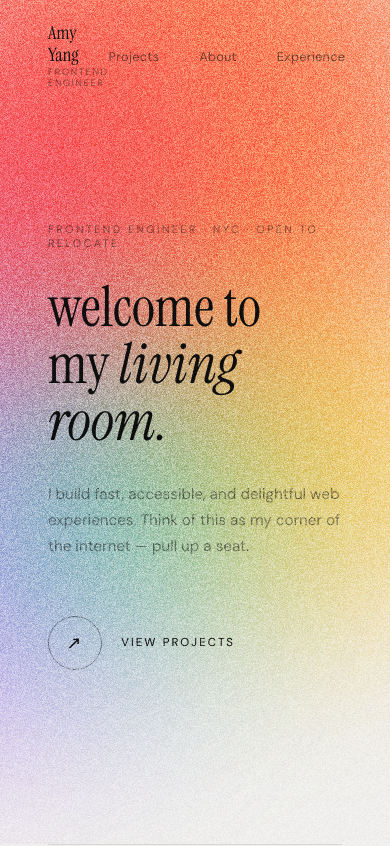
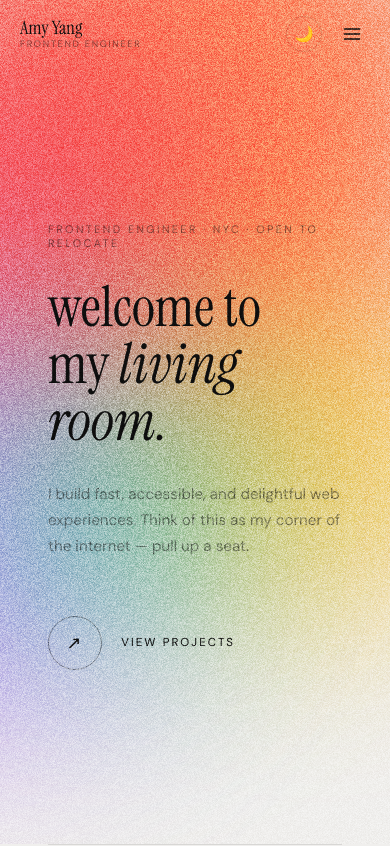
Before and after one commit to iamy8000/yating-portfolio, a React (Vite) app: page / in a window 390 px wide. Shown: the top 846 px of the page. Built offline with nearby package versions, Linux system fonts and the light colour scheme.

Commit message:
updated nav bar style

```diff
--- a/src/components/Nav.tsx
+++ b/src/components/Nav.tsx
@@ -1,14 +1,47 @@
+import { useState } from 'react'
 import { useTheme } from '../context/ThemeContext'
+
+const navItems = [
+  { label: 'Home', href: '/' },
+  { label: 'Projects', href: '/#projects' },
+  { label: 'About', href: '/#about' },
+  { label: 'Experience', href: '/#experience' },
+]
+
+function MenuIcon() {
+  return (
+    <svg width="20" height="20" viewBox="0 0 24 24" fill="none" stroke="currentColor" strokeWidth="2" strokeLinecap="round" strokeLinejoin="round" aria-hidden>
+      <line x1="3" y1="6" x2="21" y2="6" />
+      <line x1="3" y1="12" x2="21" y2="12" />
+      <line x1="3" y1="18" x2="21" y2="18" />
+    </svg>
+  )
+}
+
+function CloseIcon() {
+  return (
+    <svg width="24" height="24" viewBox="0 0 24 24" fill="none" stroke="currentColor" strokeWidth="2" strokeLinecap="round" strokeLinejoin="round" aria-hidden>
+      <line x1="18" y1="6" x2="6" y2="18" />
+      <line x1="6" y1="6" x2="18" y2="18" />
+    </svg>
+  )
+}
 
 export function Nav() {
   const { theme, toggleTheme } = useTheme()
+  const [mobileOpen, setMobileOpen] = useState(false)
+
+  const closeMobile = () => setMobileOpen(false)
 
   return (
-    <nav>
-      <div className="nav-logo">
+    <>
+      <nav className="nav-bar">
+        <a href="/" className="nav-logo" onClick={closeMobile}>
           Amy Yang
           <sub>Frontend Engineer</sub>
-      </div>
+        </a>
+
+        {/* Desktop: links + theme */}
         <ul className="nav-links">
           <li><a href="/#projects">Projects</a></li>
           <li><a href="/#about">About</a></li>
@@ -19,6 +52,60 @@ export function Nav() {
             </button>
           </li>
         </ul>
+
+        {/* Mobile: theme + hamburger */}
+        <div className="nav-mobile-actions">
+          <button type="button" className="lamp-btn" onClick={toggleTheme} aria-label="Toggle theme">
+            {theme === 'dark' ? '💡' : '🌙'}
+          </button>
+          <button
+            type="button"
+            className="nav-menu-btn"
+            onClick={() => setMobileOpen(!mobileOpen)}
+            aria-label={mobileOpen ? 'Close menu' : 'Open menu'}
+          >
+            {mobileOpen ? <CloseIcon /> : <MenuIcon />}
+          </button>
+        </div>
       </nav>
+
+      {/* Mobile full-screen overlay */}
+      <div
+        className={`nav-overlay ${mobileOpen ? 'nav-overlay-open' : ''}`}
+        aria-hidden={!mobileOpen}
+      >
+        <button
+          type="button"
+          className="nav-overlay-close"
+          onClick={closeMobile}
+          aria-label="Close menu"
+        >
+          <CloseIcon />
+        </button>
+        <div className="nav-overlay-content">
+          {navItems.map((item, i) => (
+            <a
+              key={item.href}
+              href={item.href}
+              className="nav-overlay-link"
+              onClick={closeMobile}
+              style={{ transitionDelay: `${0.1 + i * 0.06}s` }}
+            >
+              {item.label}
+            </a>
+          ))}
+          <a
+            href="/Resume_Yating_Amy_Yang.pdf"
+            target="_blank"
+            rel="noopener noreferrer"
+            className="nav-overlay-resume"
+            onClick={closeMobile}
+            style={{ transitionDelay: `${0.1 + navItems.length * 0.06}s` }}
+          >
+            Resume ↗
+          </a>
+        </div>
+      </div>
+    </>
   )
 }
--- a/src/index.css
+++ b/src/index.css
@@ -53,7 +53,7 @@ body {
 }
 
 /* ── NAV ── */
-nav {
+nav.nav-bar {
   position: fixed;
   top: 0; left: 0; right: 0;
   z-index: 200;
@@ -61,12 +61,14 @@ nav {
   justify-content: space-between;
   align-items: center;
   padding: 1.4rem 3rem;
+  transition: background 0.7s, color 0.7s;
 }
 
 .nav-logo {
   font-family: 'Instrument Serif', serif;
   font-size: 1.15rem;
   color: var(--text);
+  text-decoration: none;
   transition: color 0.7s;
   line-height: 1.2;
 }
@@ -99,6 +101,123 @@ nav {
 }
 
 .nav-links a:hover { opacity: 1; }
+
+.nav-mobile-actions {
+  display: none;
+  align-items: center;
+  gap: 0.75rem;
+}
+
+.nav-menu-btn {
+  background: none;
+  border: none;
+  padding: 0.5rem;
+  cursor: pointer;
+  color: var(--text);
+  display: flex;
+  align-items: center;
+  justify-content: center;
+  transition: color 0.7s;
+}
+
+@media (max-width: 768px) {
+  nav.nav-bar {
+    padding: 1rem 1.25rem;
+  }
+
+  .nav-links { display: none; }
+  .nav-mobile-actions { display: flex; }
+}
+
+/* Mobile full-screen overlay */
+.nav-overlay {
+  position: fixed;
+  inset: 0;
+  z-index: 250;
+  background: var(--bg);
+  display: none;
+  flex-direction: column;
+  align-items: center;
+  justify-content: center;
+  gap: 2rem;
+  opacity: 0;
+  visibility: hidden;
+  pointer-events: none;
+  transition: opacity 0.3s ease, visibility 0.3s ease, background 0.7s;
+}
+
+@media (max-width: 768px) {
+  .nav-overlay {
+    display: flex;
+  }
+}
+
+.nav-overlay-open {
+  opacity: 1;
+  visibility: visible;
+  pointer-events: auto;
+}
+
+.nav-overlay-close {
+  position: absolute;
+  top: 1rem;
+  right: 1.25rem;
+  background: none;
+  border: none;
+  padding: 0.5rem;
+  cursor: pointer;
+  color: var(--text);
+  display: flex;
+  align-items: center;
+  justify-content: center;
+  transition: color 0.7s;
+}
+
+.nav-overlay-content {
+  display: flex;
+  flex-direction: column;
+  align-items: center;
+  justify-content: center;
+  gap: 2rem;
+}
+
+.nav-overlay-link {
+  font-family: 'Instrument Serif', serif;
+  font-size: 1.5rem;
+  color: var(--text-muted);
+  text-decoration: none;
+  opacity: 0;
+  transform: translateY(12px);
+  transition: opacity 0.3s ease, transform 0.3s ease, color 0.2s;
+}
+
+.nav-overlay-open .nav-overlay-link {
+  opacity: 1;
+  transform: translateY(0);
+}
+
+.nav-overlay-link:hover {
+  color: var(--text);
+}
+
+.nav-overlay-resume {
+  font-size: 1rem;
+  color: var(--text-muted);
+  text-decoration: none;
+  margin-top: 0.5rem;
+  opacity: 0;
+  transform: translateY(12px);
+  transition: opacity 0.3s ease, transform 0.3s ease, color 0.2s;
+}
+
+.nav-overlay-open .nav-overlay-resume {
+  opacity: 1;
+  transform: translateY(0);
+}
+
+.nav-overlay-resume:hover {
+  color: var(--text);
+}
 
 .lamp-btn {
   background: none;
```
Lines whose indentation alone changed are shown as unchanged.
